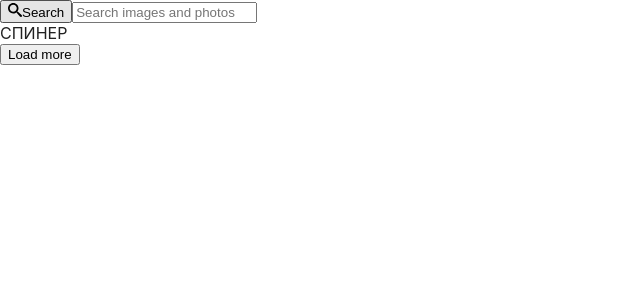
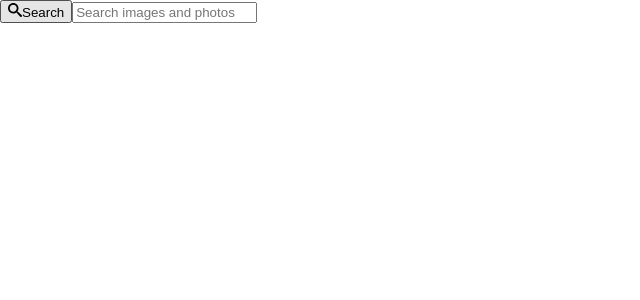
Before and after one commit to DonKanElion/DonKanElion-goit-react-hw-03-image-finder., a React (Create React App) app: page / in a window 1280 px wide. Shown: the top 300 px of the page, without its empty margins (0-640 px from the left). Built offline with nearby package versions, Linux system fonts and the light colour scheme.

Commit message:
add logic btn and loader

```diff
--- a/src/App.jsx
+++ b/src/App.jsx
@@ -14,6 +14,7 @@ export class App extends Component {
     images: [],
     isLoading: false,
     error: null,
+    total: '',
   };
 
   onSubmit = value => {
@@ -48,7 +49,7 @@ export class App extends Component {
       try {
         const response = await fetchImages(searchValue, page);
         console.log('response: ', response);
-        this.setState({ images: response.hits });
+        this.setState({ images: response.hits, total: response.total });
       } catch (error) {
         return console.log(error);
       } finally {
@@ -76,9 +77,10 @@ export class App extends Component {
     }
   }
 
+
+
   render() {
-    const { isLoading } = this.state;
-
+    const { isLoading, total, page } = this.state;
     return (
       <div className="App">
         <Searchbar
@@ -92,8 +94,13 @@ export class App extends Component {
           <div>LOADING</div>
         )}
 
-        <Loader></Loader>
-        <Button onClick={this.handleClick.bind(this)}></Button>
+        {!isLoading ? '' : <Loader></Loader>}
+
+        {(total / 12) > page ? (
+          <Button onClick={this.handleClick.bind(this)}></Button>
+        ) : (
+          ''
+        )}
       </div>
     );
   }
--- a/src/components/Button/Button.module.css
+++ b/src/components/Button/Button.module.css
@@ -1,25 +1,31 @@
 .Button {
+  display: inline-block;
+
+  max-width: 180px;
+  margin-left: auto;
+  margin-right: auto;
   padding: 8px 16px;
   border-radius: 2px;
-    background-color: #3f51b5;
-    transition: all 250ms cubic-bezier(0.4, 0, 0.2, 1);
+  border: 0;
+
+  font-family: inherit;
+  text-decoration: none;
   text-align: center;
-    display: inline-block;
-    color: #fff;
-    border: 0;
-    text-decoration: none;
-    cursor: pointer;
-    font-family: inherit;
   font-size: 18px;
   line-height: 24px;
   font-style: normal;
   font-weight: 500;
-    min-width: 180px;
+
+  background-color: #3498db;
+  color: #fff;
+
   box-shadow: 0px 3px 1px -2px rgba(0, 0, 0, 0.2),
     0px 2px 2px 0px rgba(0, 0, 0, 0.14), 0px 1px 5px 0px rgba(0, 0, 0, 0.12);
+  transition: all 250ms cubic-bezier(0.4, 0, 0.2, 1);
+  cursor: pointer;
 }
 
 .Button:hover,
 .Button:focus {
-    background-color: #303f9f;
+  background-color: #0e86d6;
 }
--- a/src/components/ImageGalleryItem/ImageGalleryItem.jsx
+++ b/src/components/ImageGalleryItem/ImageGalleryItem.jsx
@@ -25,7 +25,7 @@ class ImageGalleryItem extends Component {
   handleClick = () => {
     const { isModalOpen } = this.state;
     if (!isModalOpen) {
-      return this.openModal();
+      this.openModal();
     }
   };
 
--- a/src/components/Loader/Loader.jsx
+++ b/src/components/Loader/Loader.jsx
@@ -1,6 +1,6 @@
 const Loader = () => {
   return (
-   <p>СПИНЕР</p>
+   <p>СПИНЕР він же LOADER</p>
   );
 };
 
```
Lines whose indentation alone changed are shown as unchanged.
